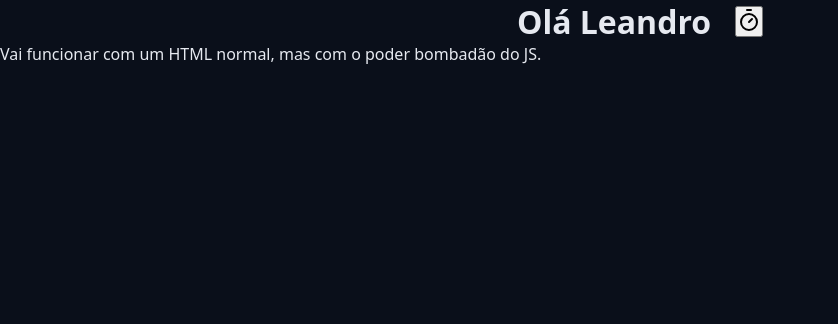
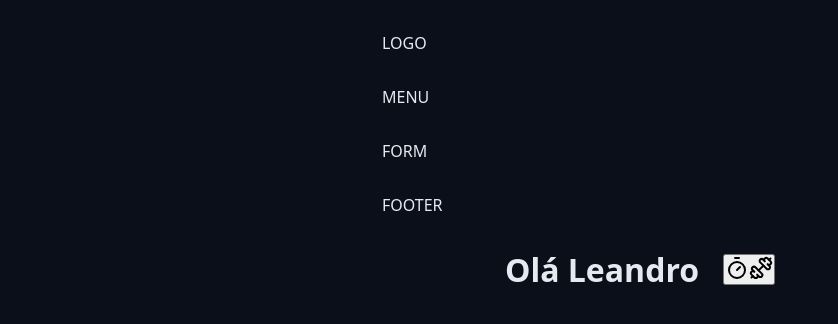
Before and after one commit to LeandroDevLab/chronos-pomodoro, a React (Vite) app: page / in a window 1280 px wide. Shown: the top 324 px of the page, without its empty margins (0-838 px from the left). Built offline with nearby package versions, Linux system fonts and the light colour scheme.

Commit message:
Criação didática de estrutura HTML e CSS

```diff
--- a/src/App.tsx
+++ b/src/App.tsx
@@ -1,9 +1,8 @@
-import { TimerIcon } from 'lucide-react';
+import { TimerIcon, Dumbbell } from 'lucide-react';
 
 import './styles/theme.css';
 import './styles/global.css';
 
-import { Fragment } from 'react/jsx-runtime';
 import { Heading } from './components/Heading';
 
 export function App() {
@@ -12,15 +11,39 @@
   return (
     // o React Fragment me permite adicionar vários elementos irmãos, pois sem ele seriam todos "pais",
     //pode ser com ou sem o nome Fragment
-    <Fragment>
+    <>
+      <div className='container'>
+        <div className='content'>
+          <section>LOGO</section>
+        </div>
+      </div>
+
+      <div className='container'>
+        <div className='content'>
+          <section>MENU</section>
+        </div>
+      </div>
+
+      <div className='container'>
+        <div className='content'>
+          <section>FORM</section>
+        </div>
+      </div>
+
+      <div className='container'>
+        <div className='content'>
+          <section>FOOTER</section>
+        </div>
+      </div>
+
       <Heading>
         Olá Leandro
         <button>
           <TimerIcon />
+          <Dumbbell />
         </button>
       </Heading>
-      <p>Vai funcionar com um HTML normal, mas com o poder bombadão do JS.</p>
-    </Fragment>
+    </>
   );
 }
 
--- a/src/styles/global.css
+++ b/src/styles/global.css
@@ -15,3 +15,16 @@
   background: var(--gray-900);
   color: var(--text-default);
 }
+
+.container-fluid {
+  max-width: auto;
+}
+
+.container {
+  max-width: 58rem;
+  margin: 0 auto;
+}
+
+.content {
+  margin: 3.2rem;
+}
```
